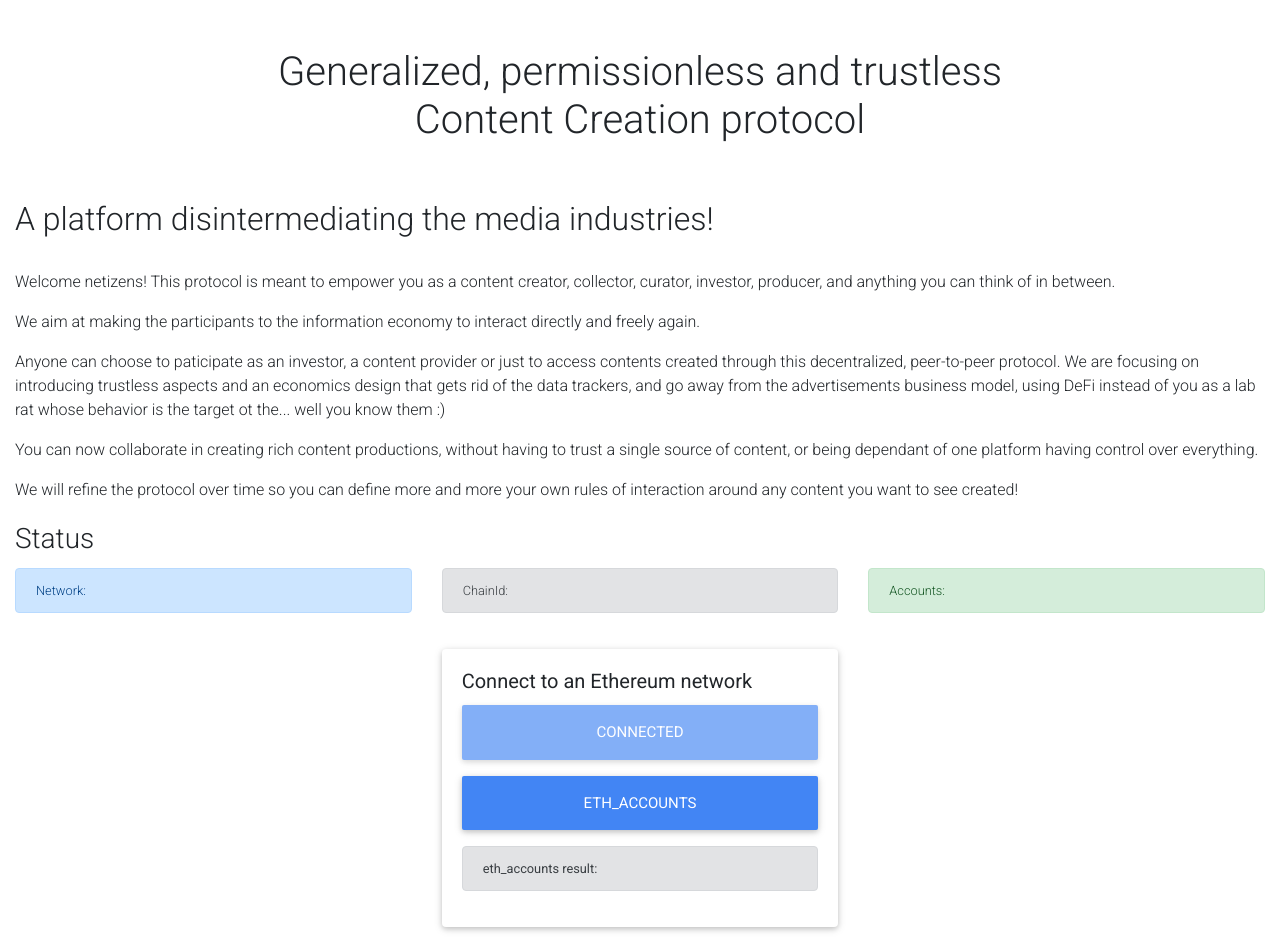
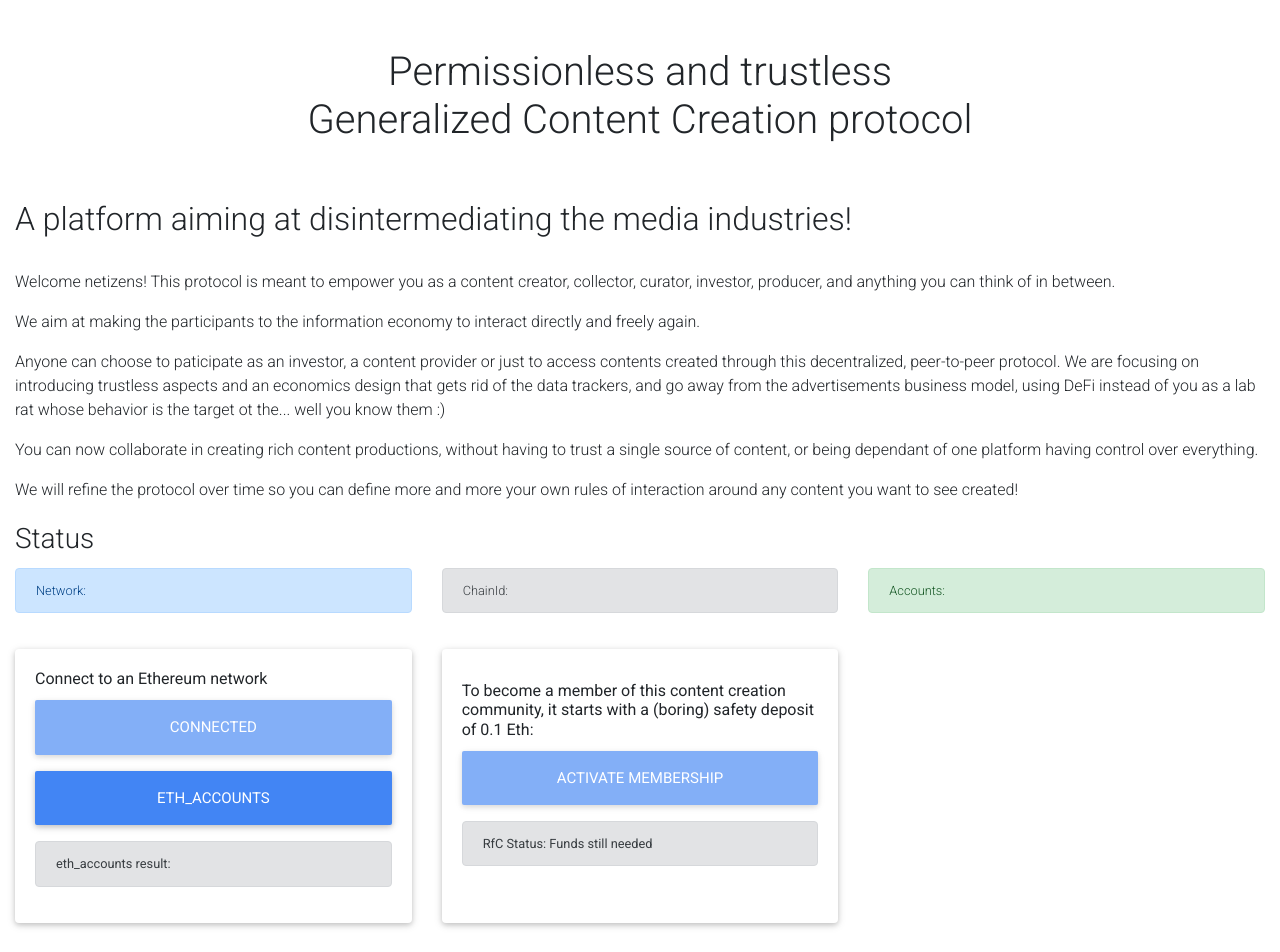
Before and after one commit to w31rdm4ch1nZ/consensys_bootcamp_2021_minimum_viable_final_project, a plain HTML site: page frontend/index.html in a window 1280 px wide. Shown: the top 952 px of the page. Drawn offline with nearby package versions, Linux system fonts and the light colour scheme.

Commit message:
adding in the index.html file for homepage of the dapp the security deposit css/js/html layout

```diff
--- a/frontend/index.html
+++ b/frontend/index.html
@@ -27,12 +27,12 @@
         <header>
           <div id="logo-container">
             <h1 id="logo-text" class="text-center">
-                Generalized, permissionless and trustless </br>
-                 Content Creation protocol
+                Permissionless and trustless </br>
+                Generalized Content Creation protocol
             </h1>
             </br></br>
             <h2>
-                A platform disintermediating the media industries!
+                A platform aiming at disintermediating the media industries!
             </h2>
             </br>
             <p>Welcome netizens! This protocol is meant to empower you as a content creator, collector, curator, investor, producer, and anything you can think of in between.
@@ -85,11 +85,11 @@
         </section>
 
         <section>
-          <div class="row d-flex justify-content-center">
-            <div class="col-xl-4 col-lg-6 col-md-12 col-sm-12 col-12">
-              <div class="card">
-                <div class="card-body">
-                  <h5 class="card-title">
+          <div class="row">
+            <div class="col-xl-4 col-lg-6 col-md-12 col-sm-12 col-12 d-flex align-items-stretch">
+              <div class="card full-width">
+                  <div class="card-body">
+                      <h6 class="card-title">
                     Connect to an Ethereum network
                   </h5>
 
@@ -114,7 +114,31 @@
                 </div>
               </div>
             </div>
-          </div>
+
+
+
+          <div class="col-xl-4 col-lg-6 col-md-12 col-sm-12 col-12 d-flex align-items-stretch">
+            <div class="card full-width">
+                <div class="card-body">
+                  <h6 class="card-title">
+                  <h6 class="card-title">
+                    To become a member of this content creation community, it starts with a (boring) safety deposit of 0.1 Eth:
+                  </h6>
+
+                  <button
+                    class="btn btn-primary btn-lg btn-block mb-3"
+                    id="safetyDeposit"
+                    disabled
+                  >
+                    Activate membership
+                  </button>
+
+                  <p class="info-text alert alert-secondary">
+                    RfC Status: <span id="contractStatus">Funds still needed</span>
+                  </p>
+                </div>
+              </div>
+            </div>
         </section>
 
         <section>
@@ -152,7 +176,6 @@
                 </div>
 
             </div>
-
 
         </section>
 
```
Also changed, not shown: frontend/js/dapp.js (+10 -1 lines), 3 other files.
